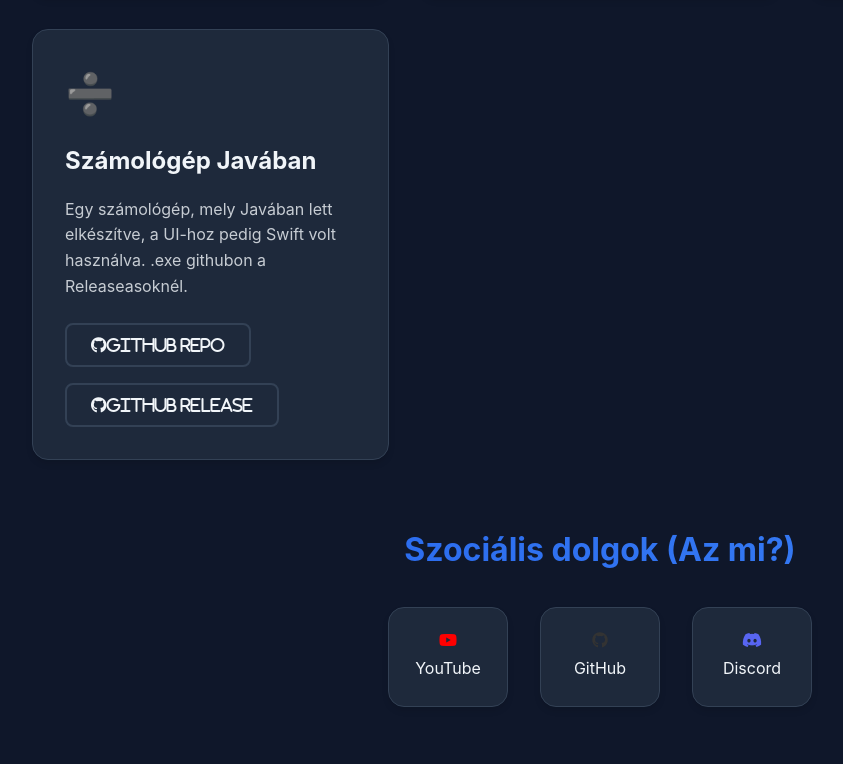
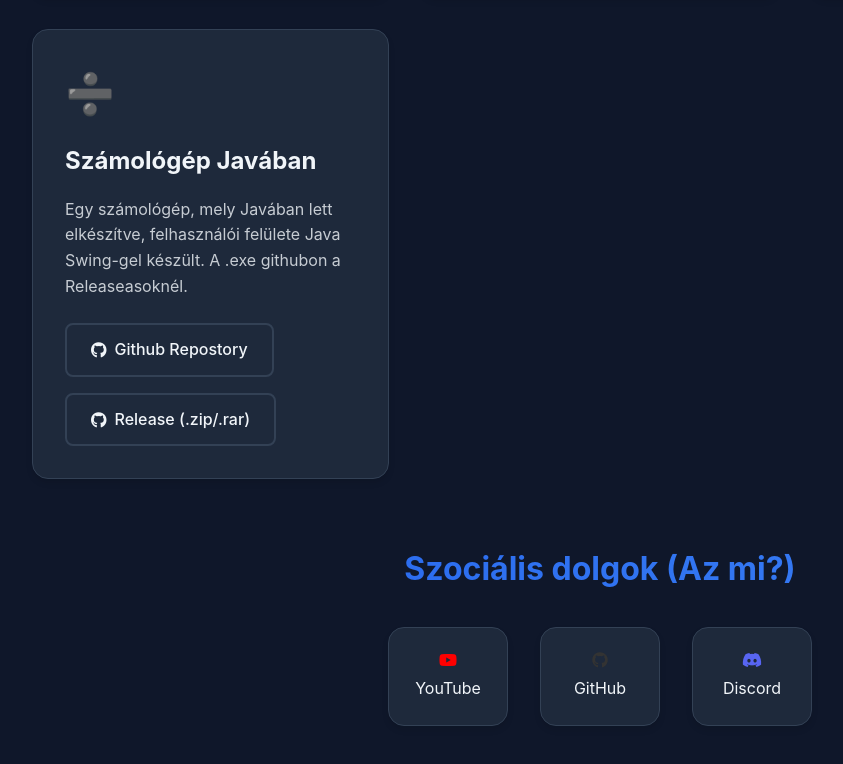
Before and after one commit to Konrad-lab/Konrad-lab.github.io, a plain HTML site: page index.html in a window 1280 px wide. Shown: the part 1219-1983 px from the top of the page, without its empty margins (40-883 px from the left). Drawn offline with Linux system fonts and the light colour scheme.

Commit message:
Update index.html

```diff
--- a/index.html
+++ b/index.html
@@ -85,13 +85,13 @@
                 <div class="project-card">
                     <div class="project-icon">➗</div>
                     <h3>Számológép Javában</h3>
-                    <p>Egy számológép, mely Javában lett elkészítve, a UI-hoz pedig Swift volt használva. .exe githubon a Releaseasoknél.</p>
+                    <p>Egy számológép, mely Javában lett elkészítve, felhasználói felülete Java Swing-gel készült. A .exe githubon a Releaseasoknél.</p>
                     <div class="project-links">
                         <a href="https://github.com/Konrad-lab/Calculator-in-Java" class="btn btn-outline" target="_blank">
-                            <i class="fab fa-github">GitHub Repo</i>
+                            <i class="fab fa-github"></i>Github Repostory
                         </a>
                         <a href="https://github.com/Konrad-lab/Calculator-in-Java/releases/tag/v1.0" class="btn btn-outline" target="_blank">
-                            <i class="fab fa-github">GitHub Release</i>
+                            <i class="fab fa-github"></i>Release (.zip/.rar)
                         </a>
                     </div>
                 </div>
```
